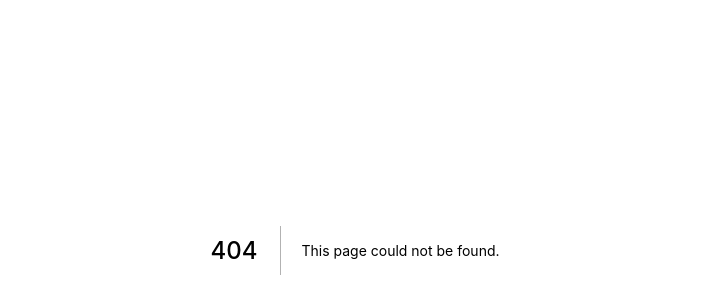
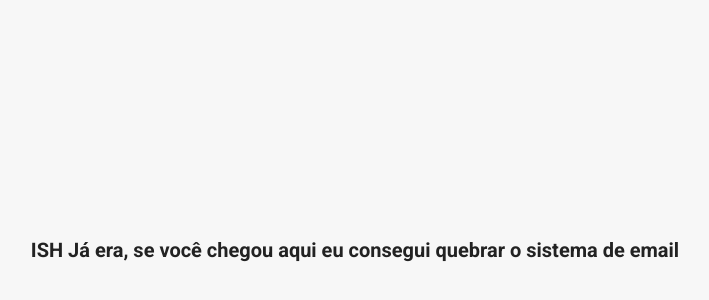
Before and after one commit to thadeucity/personal-website, a Next.js app: page /test-hack/purchasing-policy in a window 1280 px wide. Before the commit this address had no page. Shown: the part 150-450 px from the top of the page, without its empty margins (285-994 px from the left). Built offline with nearby package versions, Linux system fonts and the light colour scheme.

Commit message:
mail hack test

```diff
--- a/src/pages/_document.tsx
+++ b/src/pages/_document.tsx
@@ -43,13 +43,11 @@ export default class MyDocument extends Document {
       <Html lang="pt">
         <Head>
           <meta charSet="utf-8" />
-
           <link
             href="https://fonts.googleapis.com/css2?family=Montserrat:wght@300;400;500;700&family=Roboto:wght@400;500;700&display=swap"
             rel="stylesheet"
           />
 
-          {/* CHANGE FAVICON******************************************************************** */}
           <link rel="icon" href="/favicon.ico" />
         </Head>
         <body>
--- /dev/null
+++ b/src/pages/test-hack/purchasing-policy.tsx
@@ -0,0 +1,27 @@
+import React from 'react';
+import Head from 'next/head';
+
+const EmailHackTest: React.FC = () => {
+  return (
+    <div>
+      <Head>
+        <title>Victor Alvarenga EmailHackTest</title>
+      </Head>
+
+      <main
+        style={{
+          display: 'flex',
+          alignItems: 'center',
+          justifyContent: 'center',
+          height: '100vh',
+          fontWeight: 700,
+          fontSize: '20px',
+        }}
+      >
+        ISH Já era, se você chegou aqui eu consegui quebrar o sistema de email
+      </main>
+    </div>
+  );
+};
+
+export default EmailHackTest;
```
